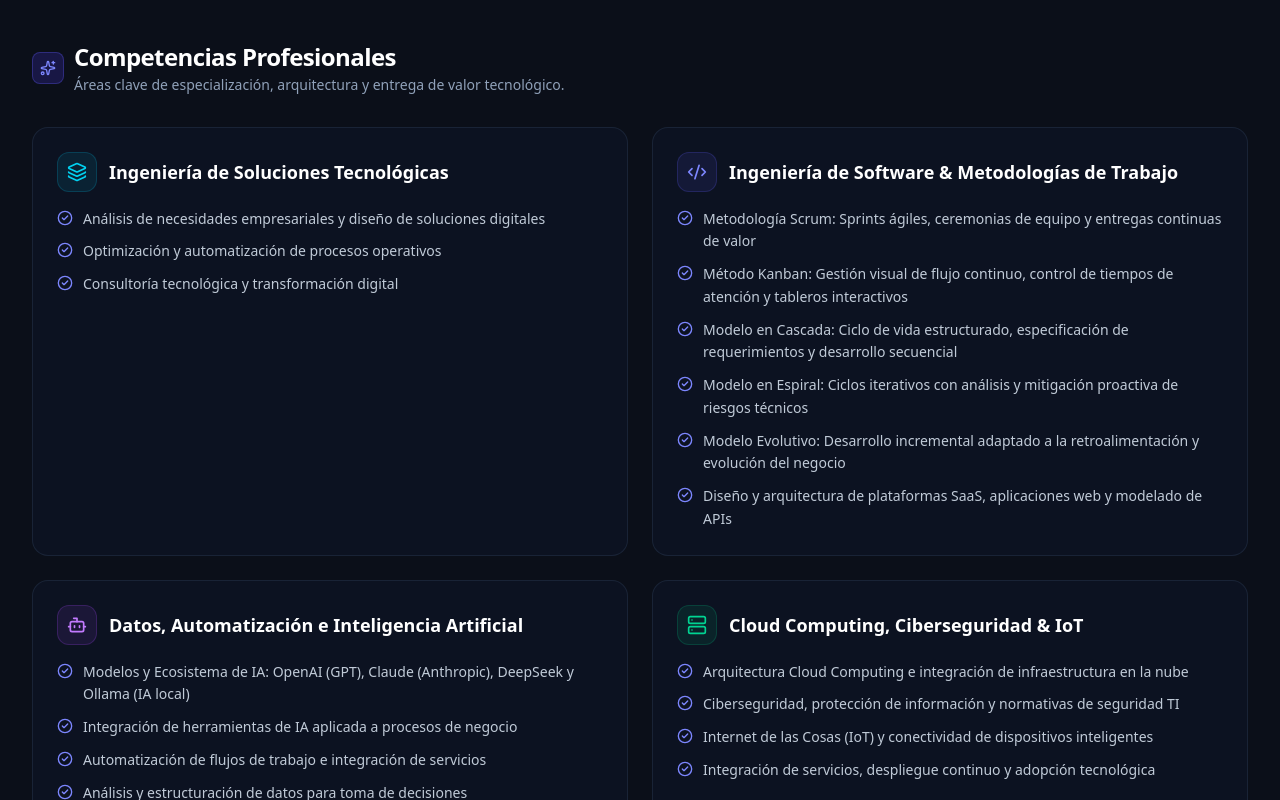
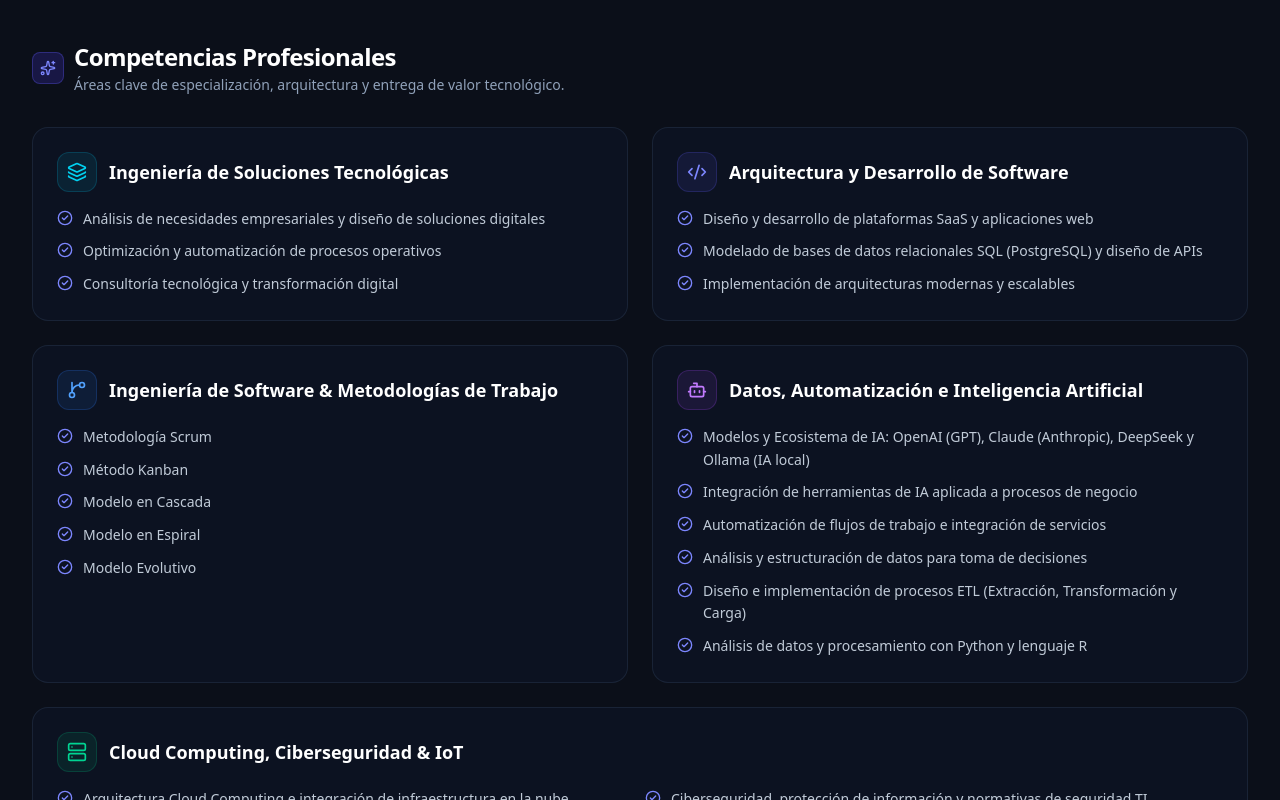
Before and after one commit to Tino0rcg/Portafolio-Ramiro-Contreras, a React (Vite) app: page / in a window 1280 px wide. Shown: the part 4720-5520 px from the top of the page. Built offline with nearby package versions, Linux system fonts and the light colour scheme.

Commit message:
feat: agregar metodologias de trabajo e ingenieria de software preservando arquitectura

```diff
--- a/src/components/AboutSection.tsx
+++ b/src/components/AboutSection.tsx
@@ -4,6 +4,7 @@ import {
   Briefcase,
   Layers,
   Code2,
+  GitBranch,
   Bot,
   Server,
   CheckCircle2,
@@ -25,6 +26,11 @@ export const AboutSection: React.FC = () => {
       icon: Code2,
       color: 'text-indigo-400',
       bg: 'bg-indigo-500/10 border-indigo-500/20'
+    },
+    {
+      icon: GitBranch,
+      color: 'text-blue-400',
+      bg: 'bg-blue-500/10 border-blue-500/20'
     },
     {
       icon: Bot,
@@ -168,13 +174,16 @@ export const AboutSection: React.FC = () => {
 
         <div className="grid grid-cols-1 md:grid-cols-2 gap-5 sm:gap-6">
           {competenciasData.map((comp, idx) => {
-            const config = competencyIcons[idx % competencyIcons.length];
+            const config = competencyIcons[idx] || competencyIcons[0];
             const IconComponent = config.icon;
+            const isLast = idx === 4;
 
             return (
               <div
                 key={idx}
-                className="p-5 sm:p-6 rounded-2xl bg-slate-900/50 border border-slate-800/80 hover:border-slate-700 transition-all hover:bg-slate-900/80 group"
+                className={`p-5 sm:p-6 rounded-2xl bg-slate-900/50 border border-slate-800/80 hover:border-slate-700 transition-all hover:bg-slate-900/80 group ${
+                  isLast ? 'md:col-span-2' : ''
+                }`}
               >
                 <div className="flex items-center gap-3 mb-4">
                   <div
@@ -187,7 +196,13 @@ export const AboutSection: React.FC = () => {
                   </h4>
                 </div>
 
-                <ul className="space-y-2.5 text-xs sm:text-sm text-slate-300">
+                <ul
+                  className={
+                    isLast
+                      ? 'grid grid-cols-1 sm:grid-cols-2 gap-2.5 text-xs sm:text-sm text-slate-300'
+                      : 'space-y-2.5 text-xs sm:text-sm text-slate-300'
+                  }
+                >
                   {comp.items.map((item, itemIdx) => (
                     <li key={itemIdx} className="flex items-start gap-2.5">
                       <CheckCircle2 className="w-4 h-4 text-indigo-400 shrink-0 mt-0.5" />
--- a/src/data/portfolioData.ts
+++ b/src/data/portfolioData.ts
@@ -359,14 +359,21 @@ export const competenciasData: ProfessionalCompetency[] = [
     ]
   },
   {
+    title: 'Arquitectura y Desarrollo de Software',
+    items: [
+      'Diseño y desarrollo de plataformas SaaS y aplicaciones web',
+      'Modelado de bases de datos relacionales SQL (PostgreSQL) y diseño de APIs',
+      'Implementación de arquitecturas modernas y escalables'
+    ]
+  },
+  {
     title: 'Ingeniería de Software & Metodologías de Trabajo',
     items: [
-      'Metodología Scrum: Sprints ágiles, ceremonias de equipo y entregas continuas de valor',
-      'Método Kanban: Gestión visual de flujo continuo, control de tiempos de atención y tableros interactivos',
-      'Modelo en Cascada: Ciclo de vida estructurado, especificación de requerimientos y desarrollo secuencial',
-      'Modelo en Espiral: Ciclos iterativos con análisis y mitigación proactiva de riesgos técnicos',
-      'Modelo Evolutivo: Desarrollo incremental adaptado a la retroalimentación y evolución del negocio',
-      'Diseño y arquitectura de plataformas SaaS, aplicaciones web y modelado de APIs'
+      'Metodología Scrum',
+      'Método Kanban',
+      'Modelo en Cascada',
+      'Modelo en Espiral',
+      'Modelo Evolutivo'
     ]
   },
   {
```
